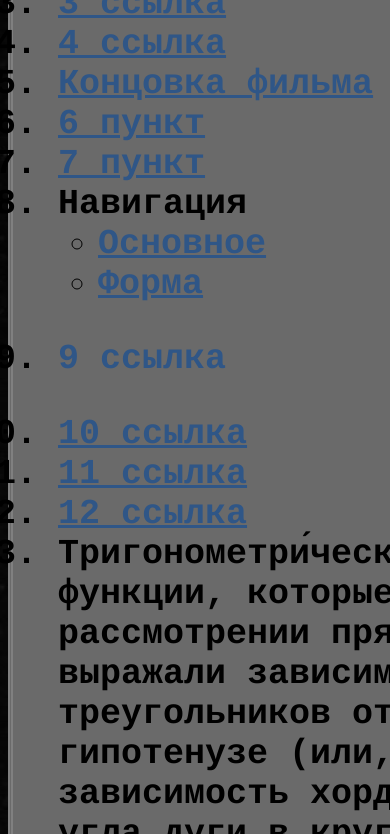
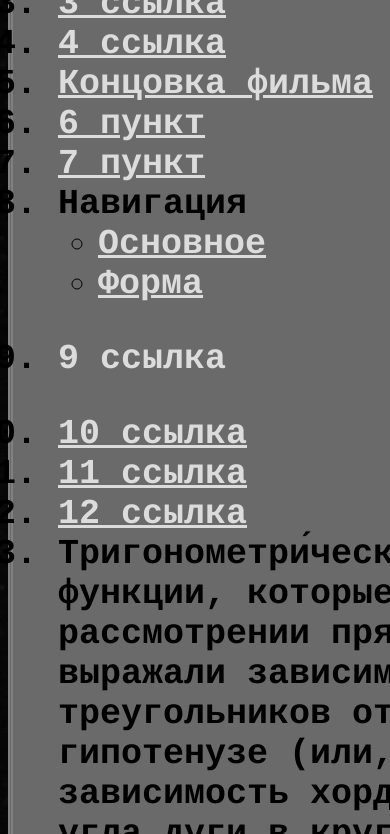
Before and after one commit to JonyKub/task-3, a plain HTML site: page index.html in a window 390 px wide. Shown: the part 726-1560 px from the top of the page. Drawn offline with Linux system fonts and the light colour scheme.

Commit message:
Update mobila.css

```diff
--- a/main/mobila.css
+++ b/main/mobila.css
@@ -129,7 +129,7 @@ footer {
 }
 a {
   color: #2f5687;
-  color: rgba(47,86,135,1);
+  color: rgb(220, 220, 220);
 }
 
 .nech td, th{
```
